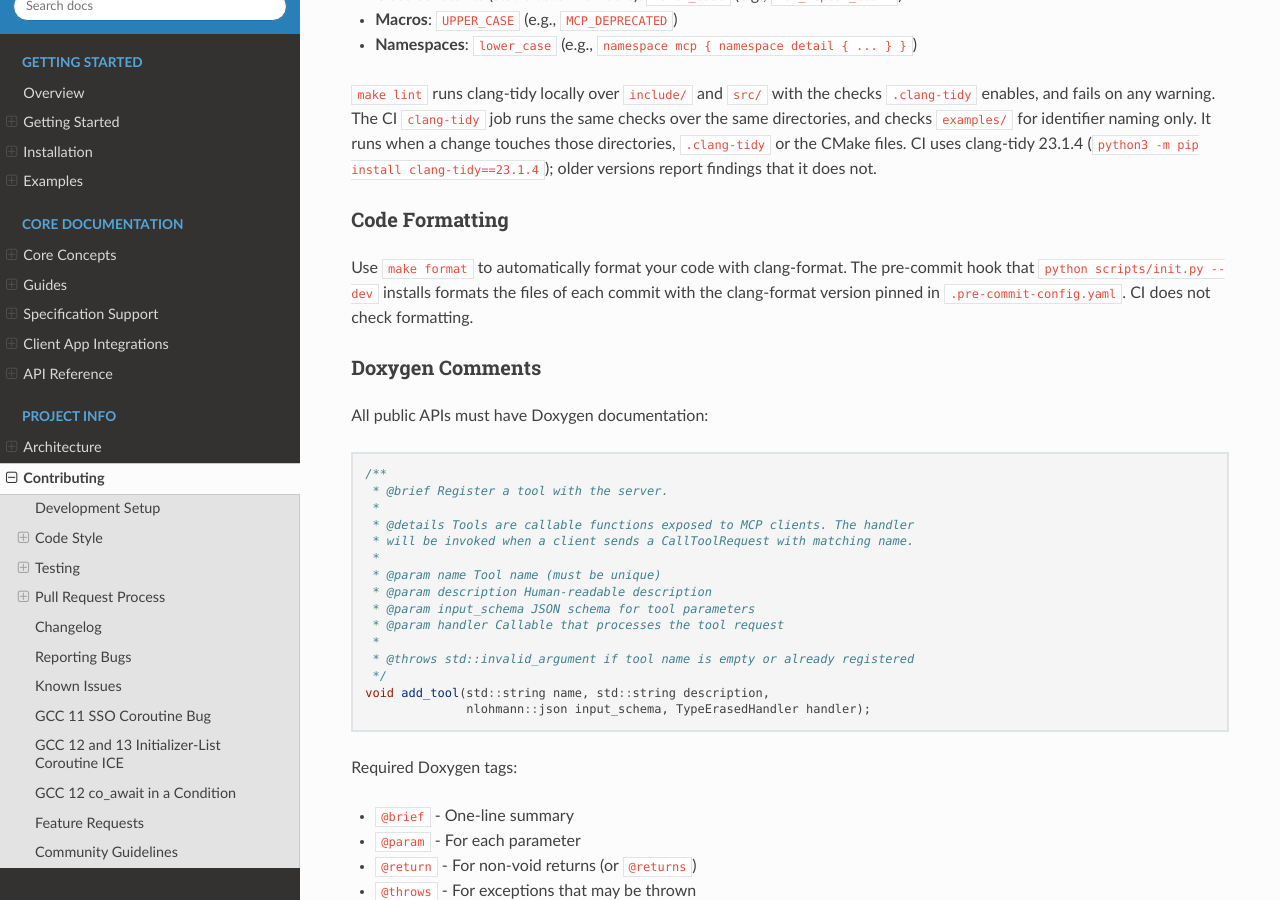
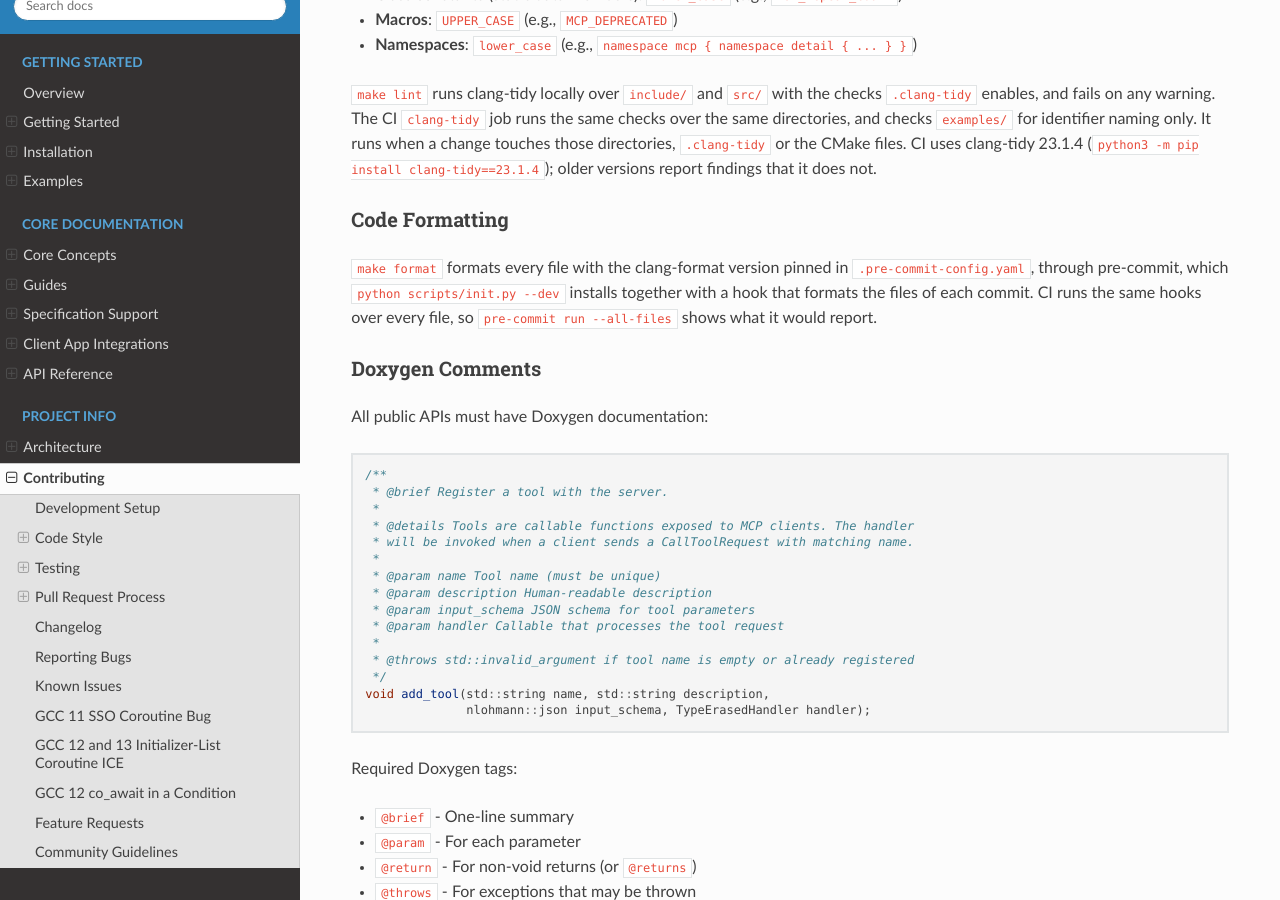
Before and after one commit to yurirocha15/mcp-cpp-sdk, a Sphinx documentation site: the page built from docs/contributing.rst, in a window 1280 px wide and 900 px high, scrolled down 1520 px. Built offline with Sphinx 7.4.7 and the Read the Docs theme 3.1.0, drawn with Linux system fonts in a browser that asks for light colours.

Commit message:
ci: run the pre-commit hooks over every file
A pre-commit job runs the hooks of .pre-commit-config.yaml over every
tracked file, and CI result needs it. clang-format leaves out
conformance/runner/package-lock.json and
test/core/json_matrix_manifest.json, which npm and gen_json_matrix.py
write.

make format now runs the clang-format version pinned in
.pre-commit-config.yaml through pre-commit, rather than whichever
clang-format is installed, so it formats the way the check expects.

```diff
--- a/docs/contributing.rst
+++ b/docs/contributing.rst
@@ -79,10 +79,11 @@ versions report findings that it does not.
 Code Formatting
 ^^^^^^^^^^^^^^^
 
-Use ``make format`` to automatically format your code with clang-format. The
-pre-commit hook that ``python scripts/init.py --dev`` installs formats the files
-of each commit with the clang-format version pinned in
-``.pre-commit-config.yaml``. CI does not check formatting.
+``make format`` formats every file with the clang-format version pinned in
+``.pre-commit-config.yaml``, through pre-commit, which
+``python scripts/init.py --dev`` installs together with a hook that formats the
+files of each commit. CI runs the same hooks over every file, so
+``pre-commit run --all-files`` shows what it would report.
 
 Doxygen Comments
 ^^^^^^^^^^^^^^^^
```
Also changed, not shown: README.md (+1 -1 lines), .pre-commit-config.yaml, 2 other files.
